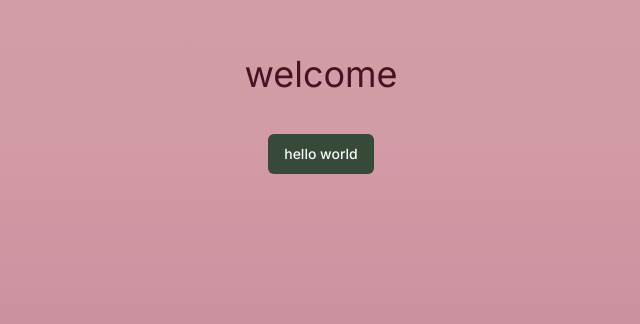
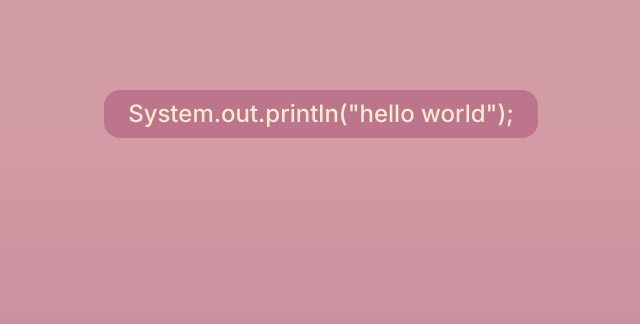
Before and after one commit to penguinboots/portfolio-v3, a Next.js app: page / in a window 1280 px wide. Shown: the part 286-610 px from the top of the page, without its empty margins (319-959 px from the left). Built offline with nearby package versions, Linux system fonts and the light colour scheme.

Commit message:
add landing page anims

```diff
--- a/app/(landing)/page.tsx
+++ b/app/(landing)/page.tsx
@@ -1,15 +1,71 @@
 "use client";
 import { Button } from "@/components/ui/button";
+import { useRouter } from "next/navigation";
 import Link from "next/link";
+import { useState } from "react";
+import { motion } from "framer-motion";
 
 export default function Landing() {
+  const [clicked, setClicked] = useState(false);
+  const router = useRouter();
+
+  const handleAnim = () => {
+    if (!clicked) {
+      setClicked(true);
+      setTimeout(() => {
+        setClicked(false);
+      }, 2000);
+    }
+  };
+
+  const handleClick = () => {
+    setTimeout(() => {
+      router.push("/home");
+    }, 1700);
+  };
+
   return (
     <div className="h-full w-full">
-      <div className="flex h-full w-full flex-col items-center justify-center gap-10 p-10">
-        <h1 className="text-4xl">welcome</h1>
-        <Link href="/home">
-          <Button className="bg-sidebar">hello world</Button>
-        </Link>
+      <div className="flex h-full w-full flex-col items-center justify-center p-10">
+        <div className="relative flex w-full items-center justify-center">
+          <Link href="/" onClick={handleClick} className="z-20">
+            <Button
+              className="hover:bg-header-grad rounded-2xl bg-header p-6 text-2xl text-card"
+              onClick={handleAnim}
+            >
+              {`System.out.println("hello world");`}
+            </Button>
+          </Link>
+          {clicked && (
+            <motion.div
+              initial={{ opacity: 1 }}
+              animate={{ opacity: 0, scale: [1, 15] }}
+              exit={{ opacity: 0 }}
+              transition={{ ease: "linear", duration: 1.5 }}
+              className="absolute z-10 h-24 w-24 rounded-full bg-white/20"
+            />
+          )}
+          {clicked && (
+            <motion.div
+              initial={{ y: 0, opacity: 1 }}
+              animate={{ y: -120, opacity: [0.8, 0], scale: [1, 7] }}
+              transition={{ ease: "easeOut", duration: 1.5 }}
+              className="absolute text-header"
+            >
+              hello
+            </motion.div>
+          )}
+          {clicked && (
+            <motion.div
+              initial={{ y: 0, opacity: 1 }}
+              animate={{ y: 120, opacity: [0.8, 0], scale: [1, 7] }}
+              transition={{ ease: "easeOut", duration: 1.5 }}
+              className="absolute text-header"
+            >
+              world
+            </motion.div>
+          )}
+        </div>
       </div>
     </div>
   );
```
